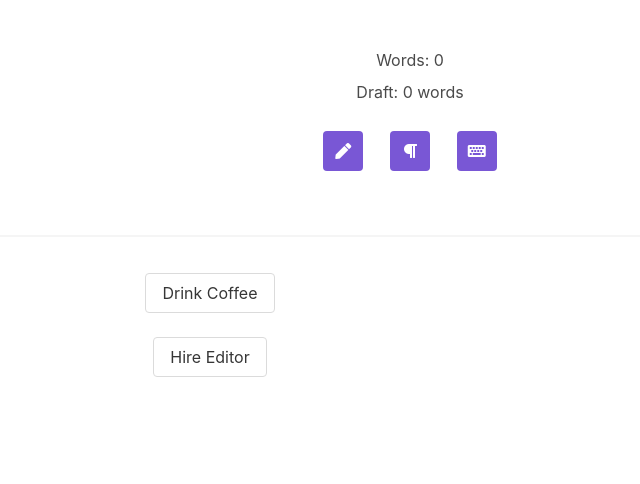
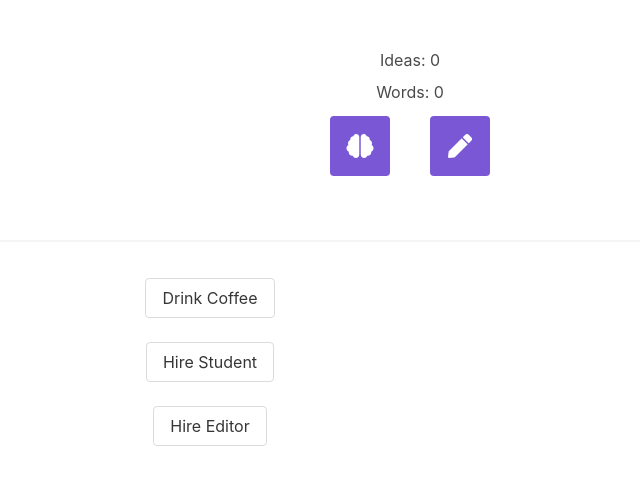
Before and after one commit to PrajnaAvidya/writer, a Vue app: page / in a window 1280 px wide. Shown: the top 484 px of the page, without its empty margins (230-870 px from the left). Built offline with nearby package versions, Linux system fonts and the light colour scheme.

Commit message:
words/ideas

```diff
--- a/src/views/Game.vue
+++ b/src/views/Game.vue
@@ -1,39 +1,28 @@
 <template>
   <div class="game">
-    <div class="words">Words: {{ words | roundPositive }}</div>
-    <div class="draft">Draft: {{ draft | round }} words</div>
+    <div class="ideas">Ideas: {{ ideas | roundPositive }}</div>
+    <div class="draft">Words: {{ words | round }}</div>
 
     <div class="columns buttons">
+      <div class="column">
+        <b-tooltip
+          label="Think of ideas"
+          position="is-bottom"
+          class="think"
+        >
+          <a class="button is-primary is-large" @click="think">
+            <b-icon icon="brain" />
+          </a>
+        </b-tooltip>
+      </div>
       <div class="column">
         <b-tooltip
           label="Write some words"
           position="is-bottom"
           class="write"
         >
-          <a class="button is-primary" @click="write">
+          <a class="button is-primary is-large" @click="write">
             <b-icon icon="pen" />
-          </a>
-        </b-tooltip>
-      </div>
-      <div class="column">
-        <b-tooltip
-          label="Edit writing"
-          position="is-bottom"
-          class="write"
-        >
-          <a class="button is-primary" @click="edit">
-            <b-icon icon="paragraph" />
-          </a>
-        </b-tooltip>
-      </div>
-      <div class="column">
-        <b-tooltip
-          label="Edit writing"
-          position="is-bottom"
-          class="write"
-        >
-          <a class="button is-primary" @click="edit">
-            <b-icon icon="keyboard" />
           </a>
         </b-tooltip>
       </div>
@@ -48,6 +37,15 @@
       </div>
       <div class="column is-half">
         <span v-if="buzzActive()">Caffeine Buzz Remaining: {{ buzzRemaining() }} seconds</span>
+      </div>
+      <!-- /row -->
+
+            <!-- row -->
+      <div class="column is-half">
+        <a class="button" @click="hireStudent">Hire Student</a>
+      </div>
+      <div class="column is-half">
+        <span v-if="students > 0">Students: {{ students | round }}</span>
       </div>
       <!-- /row -->
 
@@ -70,15 +68,17 @@ import Big from 'big.js';
 export default {
   name: 'game',
   data: () => ({
+    // currencies
+    ideas: Big(0),
     words: Big(0),
-    baseWords: Big(1),
-    maxWords: Big(2),
-    draft: Big(0),
-    baseEdit: Big(1),
-    maxEdit: Big(4),
 
+    baseWrite: Big(1),
+    maxWrite: Big(5),
+
+    students: Big(0),
     editors: Big(0),
 
+    // used for tick function
     lastFrame: null,
 
     // caffeine
@@ -113,35 +113,44 @@ export default {
       // how much to divide progress current tick
       const frameDivision = Big(1000).div(progress);
 
-      // TODO actual frame updates
+      // actual frame updates
       const frameIncrement = Big(1).div(frameDivision);
+
+      // caffeine buzz
       if (this.buzzActive()) {
-        this.words = this.words.plus(frameIncrement);
+        this.ideas = this.ideas.plus(frameIncrement);
       }
 
+      // students
+      if (this.students.gt(0) && this.ideas.gt(frameIncrement)) {
+        this.ideas = this.ideas.minus(this.students.times(frameIncrement));
+        this.words = this.words.plus(this.students.times(frameIncrement));
+      }
+
+      // editors
+      /*
       if (this.editors.gt(0) && this.words.gt(frameIncrement)) {
         this.words = this.words.minus(this.editors.times(frameIncrement));
         this.draft = this.draft.plus(this.editors.times(frameIncrement));
       }
+      */
 
       // get next frame
       window.requestAnimationFrame(this.tick);
     },
 
     // TODO only game core stuff (ie ticks) should be in here, everything else in components
-    write() {
-      const words = this.randomInt(this.baseWords, this.maxWords);
-      this.words = this.words.plus(words);
+    think() {
+      this.ideas = this.ideas.plus(1);
       // this.$store.commit('incrementWords', 1);
     },
-    edit() {
-      let words = this.randomInt(this.baseEdit, this.maxEdit);
-      if (words > this.words) {
-        // this is weird af but what airbnb style guide wants me to do
-        ({ words } = this);
+    write() {
+      if (this.ideas.lt(1)) {
+        return;
       }
-      this.draft = this.draft.plus(words);
-      this.words = this.words.minus(words);
+
+      this.ideas = this.ideas.minus(1);
+      this.words = this.words.plus(this.randomInt(this.baseWrite, this.maxWrite));
     },
     coffee() {
       if (this.caffeineEndTime < this.lastFrame) {
@@ -155,6 +164,10 @@ export default {
     },
     buzzRemaining() {
       return this.$options.filters.round((this.caffeineEndTime - this.lastFrame) / 1000);
+    },
+
+    hireStudent() {
+      this.students = this.students.plus(1);
     },
     hireEditor() {
       this.editors = this.editors.plus(1);
@@ -170,15 +183,11 @@ export default {
 </script>
 
 <style lang="scss">
-.words {
+.ideas {
   margin-bottom: 8px;
 }
 
-.draft {
-  margin-bottom: 15px;
-}
-
-.write {
+.think, .write {
   margin-bottom: 20px;
 }
 
```
Also changed, not shown: _TODO.txt.
